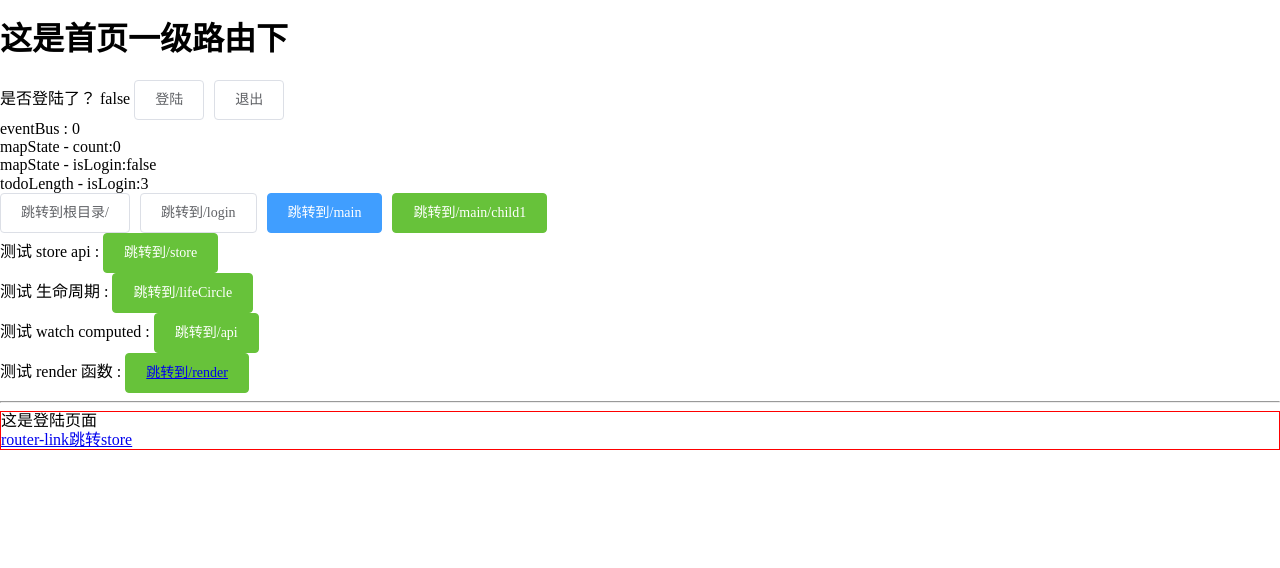
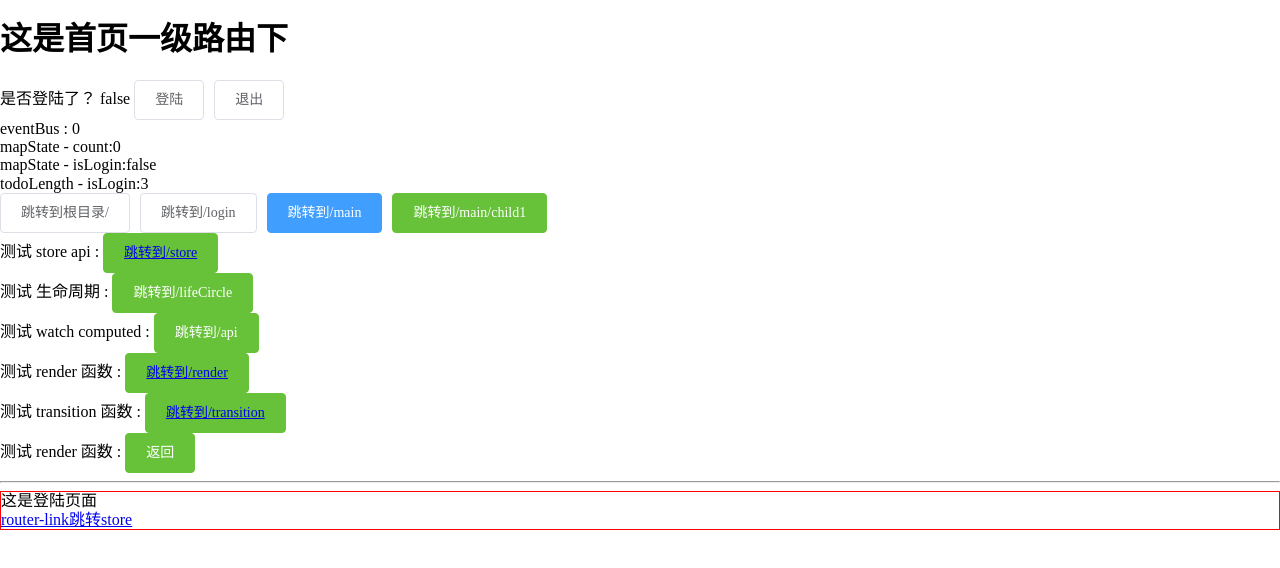
Before and after one commit to yuyunzhi/vue2-api-demo, a Vue app: page /#/login in a window 1280 px wide. Shown: the top 568 px of the page. Built offline with nearby package versions, Linux system fonts and the light colour scheme.

Commit message:
feat: 路由带参数

```diff
--- a/src/App.vue
+++ b/src/App.vue
@@ -23,7 +23,10 @@
 
       <div style="marginbottom: 20px">
         测试 store api :
-        <el-button @click="toStore" type="success">跳转到/store</el-button>
+
+        <el-button type="success">
+          <router-link to="/store">跳转到/store</router-link></el-button
+        >
       </div>
       <div style="marginbottom: 20px">
         测试 生命周期 :
@@ -40,6 +43,20 @@
         <el-button type="success">
           <router-link to="/render">跳转到/render</router-link>
         </el-button>
+      </div>
+
+      <div style="marginbottom: 20px">
+        测试 transition 函数 :
+        <el-button type="success">
+          <router-link :to="{ path: '/transition/1', query: { id: 1 } }"
+            >跳转到/transition</router-link
+          >
+        </el-button>
+      </div>
+
+      <div style="marginbottom: 20px">
+        测试 render 函数 :
+        <el-button type="success" @click="goBack">返回</el-button>
       </div>
     </div>
     <hr />
@@ -70,8 +87,11 @@ export default {
     });
   },
   methods: {
+    goBack() {
+      this.$router.back();
+    },
     toApi() {
-      this.$router.push("/api");
+      this.$router.push({ path: "/api", query: { id: 2, b: 3 } });
     },
     login() {
       this.$store.commit("login");
--- a/src/router/index.js
+++ b/src/router/index.js
@@ -1,121 +1,30 @@
-import Vue from 'vue'
-import Router from 'vue-router'
-import store from '@/store/index'
-Vue.use(Router)
+import Vue from "vue";
+import Router from "vue-router";
+import store from "@/store/index";
+import routes from "./routes";
+Vue.use(Router);
 
-const router =  new Router({
-  routes: [
-    {
-      path: '/login',
-      name: 'Login',
-      component: () => import('@/views/login/Login'),
-      meta: {
-        pageId: '30034',
-        title: '选择课文页面666666',
-        pageIdMap: {
-          publishHomework: '30034',
-        }
-      }
-    },
-    {
-      path: '/render',
-      name: 'Render',
-      component: () => import('@/views/render/Render'),
-      meta: {
-        pageId: '30034',
-        title: '选择课文页面666666',
-      }
-    },
-    {
-      path: '/lifeCircle',
-      name: 'LifeCircle',
-      component: () => import('@/views/life/LifeCircle'),
-      meta: {
-        pageId: '30034',
-        title: '选择课文页面666666',
-        pageIdMap: {
-          publishHomework: '30034',
-        }
-      }
-    },
-    {
-      path: '/api',
-      name: 'Api',
-      component: () => import('@/views/watch-computed/Api'),
-      meta: {
-        pageId: '30034',
-        title: '选择课文页面666666',
-        pageIdMap: {
-          publishHomework: '30034',
-        }
-      }
-    },
-    {
-      path: '/index',
-      name: 'Index',
-      component: () => import('@/views/Index'),
-      // redirect: { name: 'Child2' }, 当走到/ 会自动匹配name为 Child2的页面
-      meta: {
-        pageId: '30034',
-        title: '选择课文页面',
-        pageIdMap: {
-          publishHomework: '30034',
-          autoHomework: '30111'
-        }
-      }
-    },
-    {
-      path: '/main',
-      name: 'Main',
-      component: () => import('@/views/main/Main'),
-      children: [
-        {
-          // 当 /main/child1 匹配成功，
-          path: 'child1',
-          name: 'Child1',
-          component: () => import('@/views/router/Child1'),
-          meta: {
-            pageId: '300341111',
-            title: '选择课文页面11111',
-            pageIdMap: {
-              autoHomework: '30111'
-            }
-          }
-        },
-        {
-          // 当 /main/child2 匹配成功，
-          path: 'child2',
-          name: 'Child2',
-          component: () => import(/* webpackChunkName: "group-foo" */ '@/views/router/Child2'),
-          meta: {
-            pageId: '30034',
-            title: '选择课文页面222222',
-            pageIdMap: {
-              publishHomework: '30034'
-            }
-          }
-        },
-      ]
-    },
+const router = new Router({
+  routes,
+  linkActiveClass: "active-link",
+  scrollBehavior(to, from, savedPosition) {
+    // 页面滚动的时候会记录savedPosition，返回的时候如果存在就默认滚动到上一页
+    console.log("scrollBehavior", to, from, savedPosition);
+    if (savedPosition) {
+      return savedPosition;
+    } else {
+      return { x: 0, y: 0 };
+    }
+  },
+  // base:'/base/'
+});
 
-    {
-      path: '/store',
-      name: 'Store',
-      component: () => import('@/views/store/Store'),
-      meta: {
-        title: 'Store'
-      }
-    },
-  ]
-})
+router.beforeEach((to, from, next) => {
+  if (store.state.isLogin === false && to.path !== "/login") {
+    next({ path: "/login" });
+  } else {
+    next();
+  }
+});
 
-router.beforeEach((to,from,next)=>{
-  console.log('router.beforeEach isLogin -----',store.state.isLogin);
-  if(store.state.isLogin === false && to.path !== '/login'){
-    next({ path: '/login' })
-  }else{
-    next()
-  }
-})
-
-export default router
+export default router;
--- /dev/null
+++ b/src/router/routes.js
@@ -0,0 +1,113 @@
+export default [
+  {
+    path: "/login", // this.$route.push('/login')
+    name: "Login", //this.$route.push({name:'Login'})
+    component: () => import("@/views/login/Login"),
+    meta: {
+      pageId: "30034",
+      title: "选择课文页面666666",
+      pageIdMap: {
+        publishHomework: "30034",
+      },
+    },
+  },
+  {
+    path: "/transition/:id",
+    name: "Transition",
+    component: () => import("@/views/transition/Transition"),
+    meta: {
+      pageId: "30034",
+      title: "选择课文页面666666",
+    },
+  },
+  {
+    path: "/render",
+    name: "Render",
+    component: () => import("@/views/render/Render"),
+    meta: {
+      pageId: "30034",
+      title: "选择课文页面666666",
+    },
+  },
+  {
+    path: "/lifeCircle",
+    name: "LifeCircle",
+    component: () => import("@/views/life/LifeCircle"),
+    meta: {
+      pageId: "30034",
+      title: "选择课文页面666666",
+      pageIdMap: {
+        publishHomework: "30034",
+      },
+    },
+  },
+  {
+    path: "/api",
+    name: "Api",
+    component: () => import("@/views/watch-computed/Api"),
+    meta: {
+      pageId: "30034",
+      title: "选择课文页面666666",
+      pageIdMap: {
+        publishHomework: "30034",
+      },
+    },
+  },
+  {
+    path: "/index",
+    name: "Index",
+    component: () => import("@/views/Index"),
+    // redirect: { name: 'Child2' }, 当走到/ 会自动匹配name为 Child2的页面
+    meta: {
+      pageId: "30034",
+      title: "选择课文页面",
+      pageIdMap: {
+        publishHomework: "30034",
+        autoHomework: "30111",
+      },
+    },
+  },
+  {
+    path: "/main",
+    name: "Main",
+    component: () => import("@/views/main/Main"),
+    children: [
+      {
+        // 当 /main/child1 匹配成功，
+        path: "child1",
+        name: "Child1",
+        component: () => import("@/views/router/Child1"),
+        meta: {
+          pageId: "300341111",
+          title: "选择课文页面11111",
+          pageIdMap: {
+            autoHomework: "30111",
+          },
+        },
+      },
+      {
+        // 当 /main/child2 匹配成功，
+        path: "child2",
+        name: "Child2",
+        component: () =>
+          import(/* webpackChunkName: "group-foo" */ "@/views/router/Child2"),
+        meta: {
+          pageId: "30034",
+          title: "选择课文页面222222",
+          pageIdMap: {
+            publishHomework: "30034",
+          },
+        },
+      },
+    ],
+  },
+
+  {
+    path: "/store",
+    name: "Store",
+    component: () => import("@/views/store/Store"),
+    meta: {
+      title: "Store",
+    },
+  },
+];
--- a/src/views/life/LifeCircle.vue
+++ b/src/views/life/LifeCircle.vue
@@ -2,19 +2,18 @@
   <div>
     <div>生命周期页面</div>
     <div>
-      {{xxx}}
+      {{ xxx }}
     </div>
     <div>
-      <div v-for="(item , index) in arr" :key="index">{{ item}}</div>
+      <div v-for="(item, index) in arr" :key="index">{{ item }}</div>
     </div>
-    <HelloWorld/>
+    <HelloWorld />
 
-    <div>
-       孙子组件修改value , 爷爷组件会修改  : {{value}}
-    </div>
+    <div>孙子组件修改value , 爷爷组件会修改 : {{ value }}</div>
     <el-button @click="update">修改数据 update</el-button>
     <el-button @click="updateArr">修改数据Arr update</el-button>
 
+    <div v-for="n in 100" :key="n">{{ n }}</div>
   </div>
 </template>
 
@@ -22,74 +21,73 @@
 import HelloWorld from "@/components/HelloWorld";
 export default {
   name: "LifeCircle",
-  components:{
-    HelloWorld
+  components: {
+    HelloWorld,
   },
-  provide(){
+  provide() {
     return {
-      xxx:this,
-      arr:this.arr
-    }
+      xxx: this,
+      arr: this.arr,
+    };
   },
-  data(){
+  data() {
     return {
-      xxx : 0,
-      arr:[1,2,3,4],
-      value:123
-    }
+      xxx: 0,
+      arr: [1, 2, 3, 4],
+      value: 123,
+    };
   },
-  watch:{
+  watch: {
     arr: {
-      handler(n,o){
-        console.log('watch',n,o)
+      handler(n, o) {
+        console.log("watch", n, o);
       },
-      deep:true
-    }
+      deep: true,
+    },
   },
   methods: {
-    updateArr(){
-      this.arr.push (parseInt(Math.random()*100))
+    updateArr() {
+      this.arr.push(parseInt(Math.random() * 100));
     },
     update() {
-        this.xxx = parseInt(Math.random()*100)
+      this.xxx = parseInt(Math.random() * 100);
       console.log(this.xxx);
-    }
+    },
   },
   beforeCreate() {
     // 无法做DOM操作因为拿不到还没有挂载
-    console.log(this.$el,'beforeCreate'); // undefined
+    console.log(this.$el, "beforeCreate"); // undefined
   },
   created() {
     // 无法做DOM操作因为拿不到还没有挂载
-    console.log(this.$el,'created'); // undefined
+    console.log(this.$el, "created"); // undefined
   },
   beforeMount() {
-    console.log(this.$el,'beforeMount');
+    console.log(this.$el, "beforeMount");
   },
   mounted() {
-    console.log('mounted');
+    console.log("mounted");
   },
   beforeUpdate() {
-    console.log('beforeUpdate');
+    console.log("beforeUpdate");
   },
-  updated() { // 一定要再html里使用的数据修改了，才会触发生命周期
-    console.log('updated');
+  updated() {
+    // 一定要再html里使用的数据修改了，才会触发生命周期
+    console.log("updated");
   },
   activated() {
-    console.log('activated');
+    console.log("activated");
   },
   deactivated() {
-    console.log('deactivated');
+    console.log("deactivated");
   },
   beforeDestroy() {
-    console.log('beforeDestroy');
+    console.log("beforeDestroy");
   },
   destroyed() {
-    console.log('destroyed');
-  }
-}
+    console.log("destroyed");
+  },
+};
 </script>
 
-<style scoped>
-
-</style>
+<style scoped></style>
--- a/src/views/router/Child1.vue
+++ b/src/views/router/Child1.vue
@@ -1,28 +1,18 @@
 <template>
   <div>
-    <div @click="gotoChild2">跳转到child1</div>
-    <div @click="gotoIndex">跳转到首页</div>
+    <div @click="gotoChild2">跳转到child2</div>
   </div>
 </template>
 
 <script>
 export default {
   name: "Child1",
-  mounted() {
-    console.log(this.$router);
-  },
   methods: {
     gotoChild2() {
-      this.$router.push('/main/child2')
+      this.$router.push("/main/child2");
     },
-    gotoIndex() {
-      this.$router.push('/')
-
-    }
-  }
-}
+  },
+};
 </script>
 
-<style scoped>
-
-</style>
+<style scoped></style>
--- a/src/views/router/Child2.vue
+++ b/src/views/router/Child2.vue
@@ -1,24 +1,18 @@
 <template>
   <div>
     <div @click="gotoChild1">child2</div>
-    <div @click="gotoLogin">跳转到登陆页</div>
   </div>
 </template>
 
 <script>
 export default {
-name: "Child1",
-  methods:{
-    gotoChild1(){
-      this.$router.push('/main/child1')
+  name: "Child1",
+  methods: {
+    gotoChild1() {
+      this.$router.push("/main/child1");
     },
-    gotoLogin(){
-      this.$router.push('/login')
-    },
-  }
-}
+  },
+};
 </script>
 
-<style scoped>
-
-</style>
+<style scoped></style>
--- /dev/null
+++ b/src/views/transition/Transition.vue
@@ -0,0 +1,16 @@
+<template>
+  <div>
+    <div>这是动画页面</div>
+  </div>
+</template>
+
+<script>
+export default {
+  name: "Transition",
+  mounted() {
+    console.log(this.$route.params);
+  },
+};
+</script>
+
+<style scoped></style>
```
